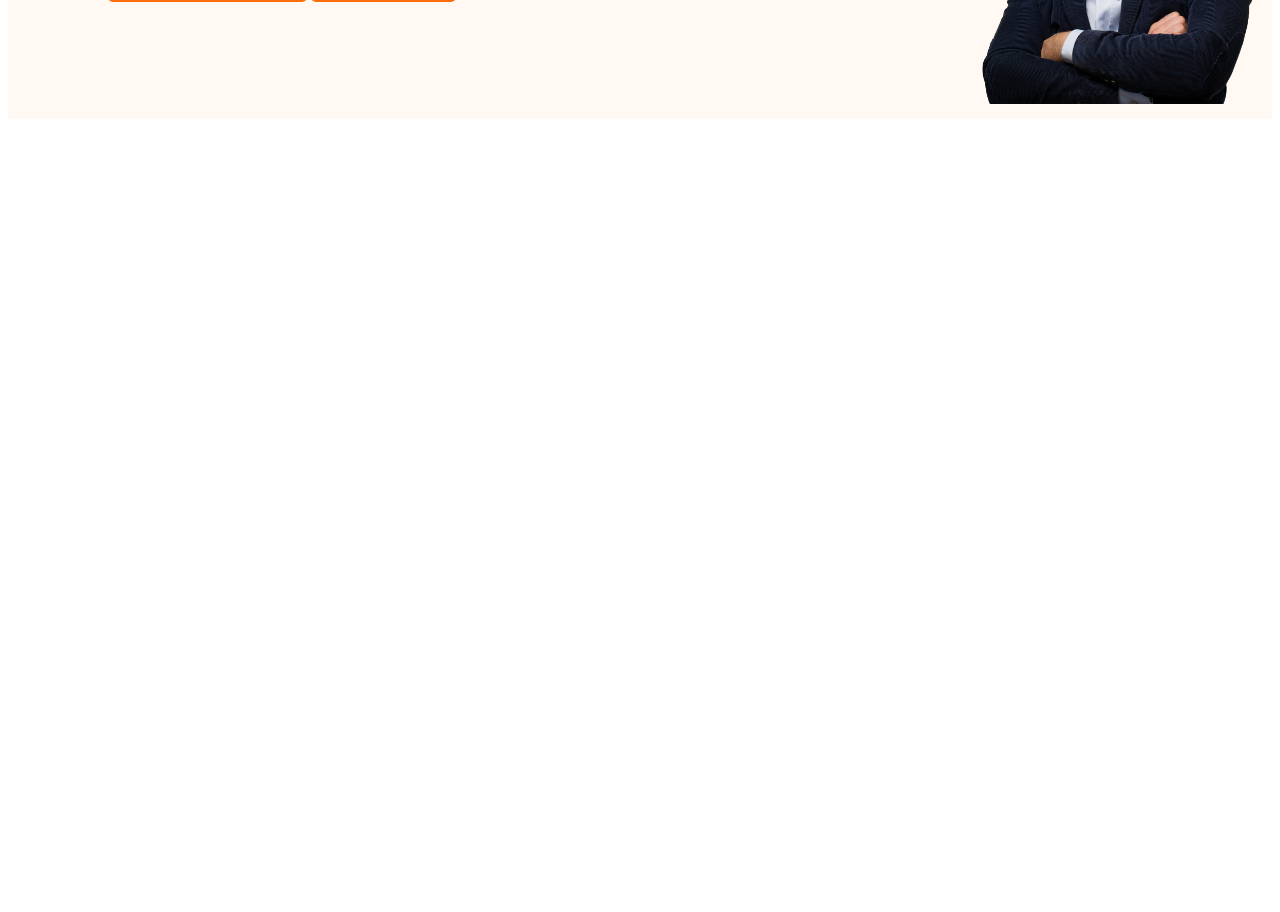
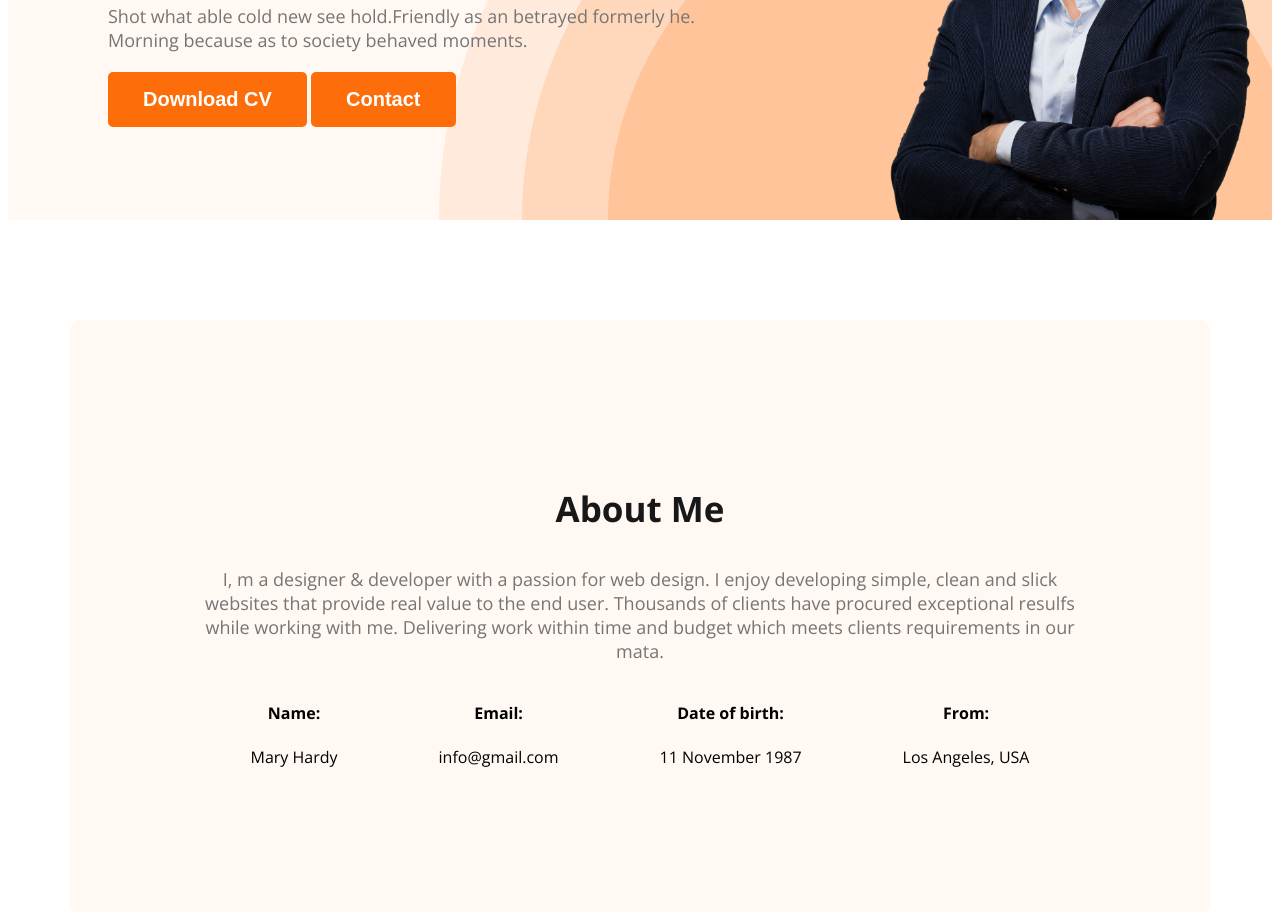
Before and after one commit to sumitrapaul/portfolio, a plain HTML site: page portfolio.html in a window 1280 px wide. Shown: the part 417-1329 px from the top of the page. Before the commit the page ends 800 px from the top, so only its background shows below. Drawn offline with nearby package versions, Linux system fonts and the light colour scheme.

Commit message:
about added

```diff
--- a/portfolio.css
+++ b/portfolio.css
@@ -43,15 +43,78 @@
                 padding: 16px 35px;
             }
 
+            .section-title {
+                color: #181818;
+                text-align: center;
+                font-size: 35px;
+                font-weight: 700;
+            }
+
+            .section-description {
+                color: #757575;
+                text-align: center;
+                font-size: 18px;
+            }
+
             .header {
                 background-color: #FFF8F3;
+                background-image: url('header_bg.png');
+                background-repeat: no-repeat;
+                background-position: bottom right;
             }
 
             .banner {
-                padding: 15px 15px 15px 100px;
+                padding: 15px 15px 0px 100px;
                 display: flex;
+                justify-content: space-between;
+            }
+
+            .banner-content {
+                max-width: 600px;
             }
 
             .banner .profile-pic {
-                width: 300px;
+                width: 400px;
             }
+
+            .banner-greeting {
+                color: #474747;
+                font-size: 45px;
+                margin-bottom: 0;
+            }
+
+            .banner-title {
+                font-size: 85px;
+                font-weight: 700;
+                margin-top: 5px;
+                margin-bottom: 20px;
+            }
+
+            .description {
+                color: #757575;
+                font-size: 18px;
+                font-weight: 400;
+                margin-top: 5px;
+                margin-bottom: 20px;
+            }
+
+            .about {
+                padding: 130px;
+                border-radius: 10px;
+                background-color: #FFF8F3;
+                margin: 100px 0;
+            }
+
+            main {
+                width: 1140px;
+                margin: 0 auto;
+            }
+
+            .about-info-container {
+                display: flex;
+                justify-content: space-around;
+            }
+
+            .about-info {
+                text-align: center;
+            }
--- a/portfolio.html
+++ b/portfolio.html
@@ -31,15 +31,39 @@
             <div class="banner-content">
                 <h3 class="banner-greeting">Hi, I am</h3>
                 <h1 class="banner-title">Mary Hardy</h1>
-                <p>Shot what able cold new see hold.Friendly as an betrayed formerly he. Morning because as to society behaved moments.</p>
+                <p class="description">Shot what able cold new see hold.Friendly as an betrayed formerly he. Morning because as to society behaved moments.</p>
                 <button class="btn-primary">Download CV</button>
                 <button class="btn-primary">Contact</button>
             </div>
             <img class="profile-pic" src=" hardy.png" alt=" ">
         </div>
+    </header>
+    <main>
+        <section class="about">
+            <h3 class="section-title">About Me</h3>
+            <p class="section-description">I, m a designer & developer with a passion for web design. I enjoy developing simple, clean and slick websites that provide real value to the end user. Thousands of clients have procured exceptional resulfs while working with me. Delivering
+                work within time and budget which meets clients requirements in our mata.</p>
+            <div class="about-info-container">
+                <div class="about-info">
+                    <h4 class="info-title">Name:</h4>
+                    <p class="info-description">Mary Hardy</p>
+                </div>
+                <div class="about-info">
+                    <h4 class="info-title">Email:</h4>
+                    <p class="info-description">info@gmail.com</p>
+                </div>
+                <div class="about-info">
+                    <h4 class="info-title">Date of birth:</h4>
+                    <p class="info-description">11 November 1987</p>
+                </div>
+                <div class="about-info">
+                    <h4 class="info-title">From:</h4>
+                    <p class="info-description">Los Angeles, USA</p>
+                </div>
+            </div>
+        </section>
 
-    </header>
-    <main></main>
+    </main>
     <footer></footer>
 </body>
 
```
Also changed, not shown: developer.png (added), header_bg.png (added), icons/facebook.png (added), icons/insta.png (added), icons/js.png (added), icons/mongo.png (added), icons/nodejs.png (added), icons/react.png (added), icons/twitter.png (added).
